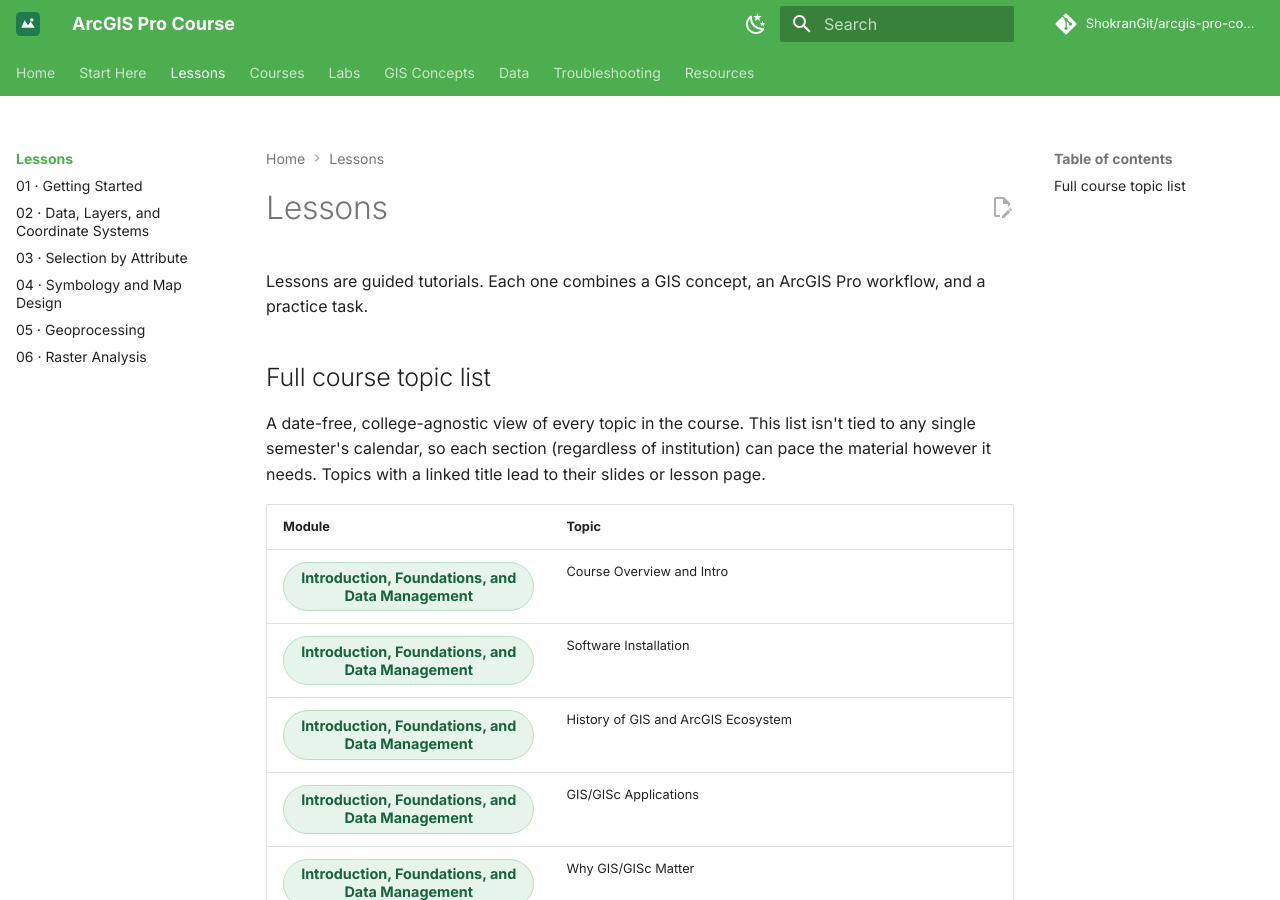
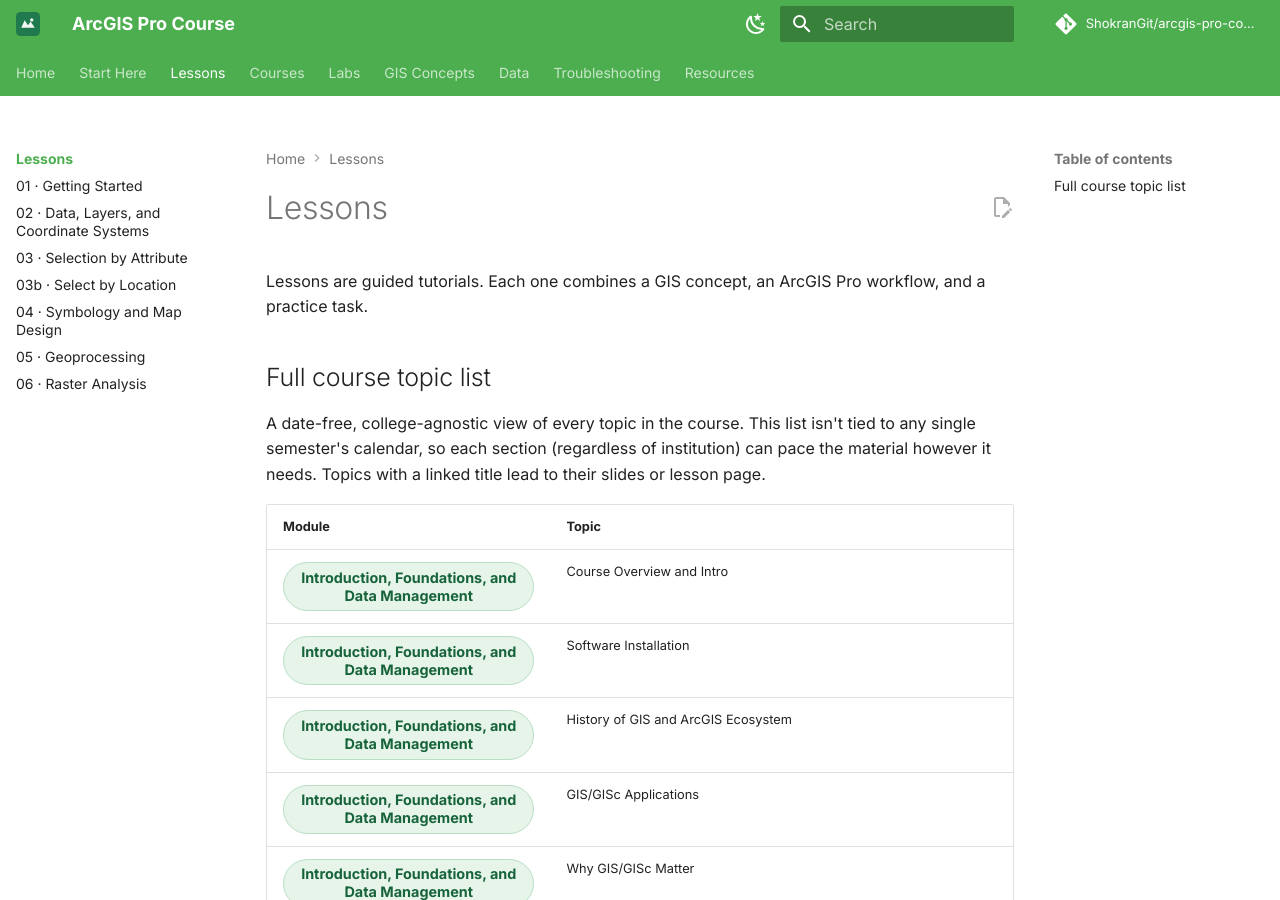
Before and after one commit to ShokranGit/arcgis-pro-course, an MkDocs documentation site: the page built from docs/lessons/index.md, in a window 1280 px wide and 900 px high. Built offline with MkDocs 1.6.1 and Material for MkDocs 9.7.7, drawn with Linux system fonts in a browser that asks for light colours; comment, search, counter and statistics services are not loaded.

Commit message:
Add Select by Location lesson to nav

```diff
--- a/mkdocs.yml
+++ b/mkdocs.yml
@@ -86,6 +86,7 @@ nav:
       - "01 · Getting Started": lessons/01-getting-started.md
       - "02 · Data, Layers, and Coordinate Systems": lessons/02-data-layers-coordinate-systems.md
       - "03 · Selection by Attribute": lessons/03-selection-by-attribute.md
+      - "03b · Select by Location": lessons/03b-selection-by-location.md
       - "04 · Symbology and Map Design": lessons/04-symbology-map-design.md
       - "05 · Geoprocessing": lessons/05-geoprocessing.md
       - "06 · Raster Analysis": lessons/06-raster-analysis.md
```
